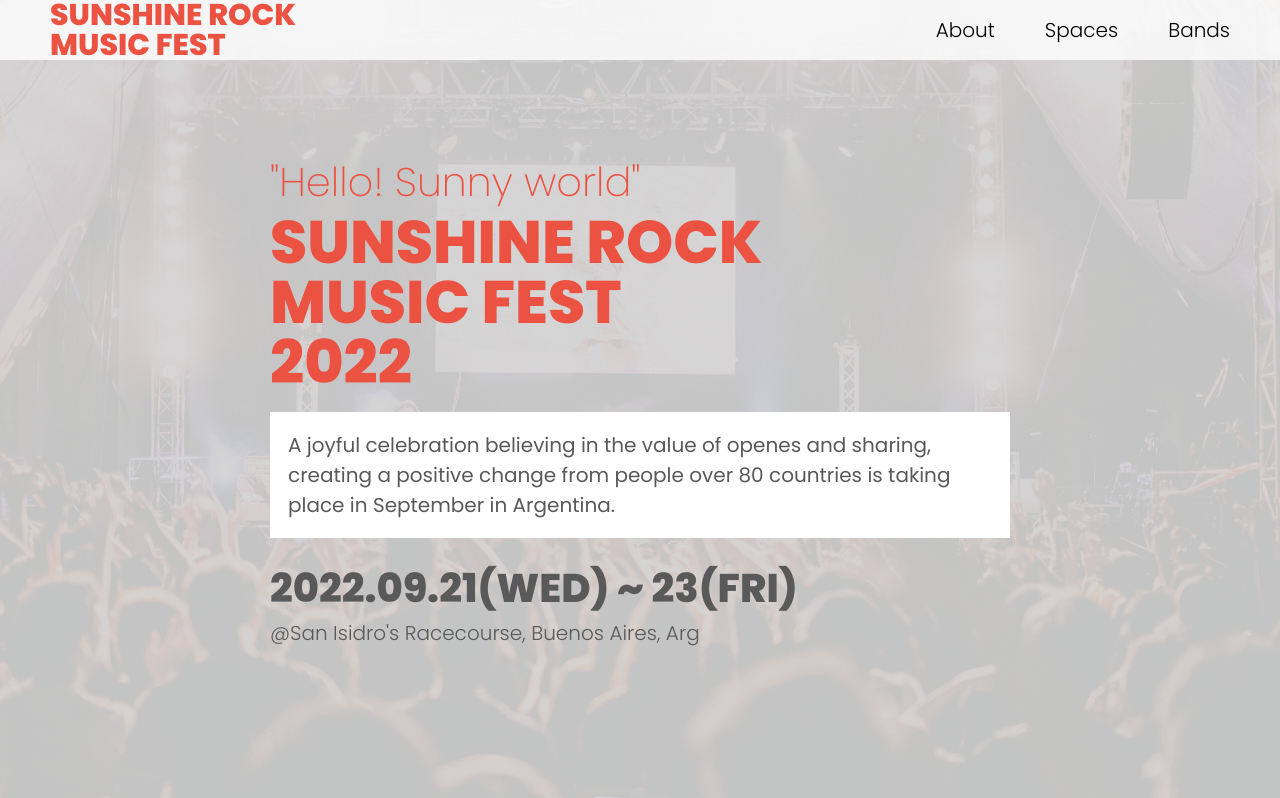
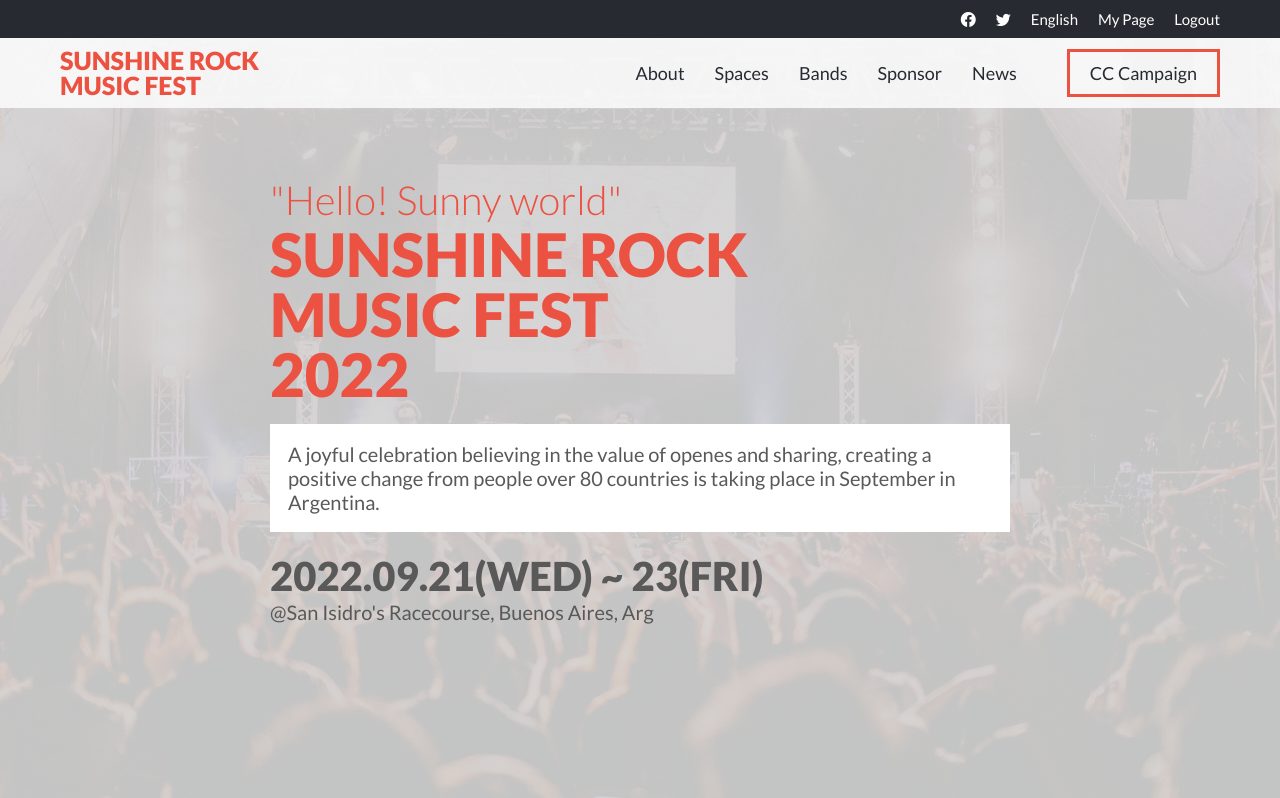
Before and after one commit to KaskMIL/spring_concert, a website: page index.html in a window 1280 px wide. Shown: the top 798 px of the page. Drawn offline with nearby package versions, Linux system fonts and the light colour scheme; a web font is replaced by a local one.

Commit message:
Fix header desktop version

```diff
--- a/index.html
+++ b/index.html
@@ -14,6 +14,16 @@
 <body>
   <header>
     <nav class="mobile-nav" id="menu-nav-ham">
+      <section class="tools-nav">
+        <ul>
+          <li><a href="#"><i class="bi bi-facebook"></i></a></li>
+          <li><a href="#"><i class="bi bi-twitter"></i></a></li>
+          <li><a href="#">English</a></li>
+          <li><a href="#">My Page</a></li>
+          <li><a href="#">Logout</a></li>
+        </ul>
+      </section>
+      <section class="nav-desktop">
       <a href="#" id="menu-open-btn">
         <i class="bi bi-list"></i>
       </a>
@@ -22,7 +32,11 @@
         <li><a href="#intro">About</a></li>
         <li><a href="#spaces">Spaces</a></li>
         <li><a href="#bands">Bands</a></li>
+        <li><a href="#sponsor">Sponsor</a></li>
+        <li><a href="#news">News</a></li>
+        <li class="square"><a href="#">CC Campaign</a></li>
       </ul>
+    </section>
     </nav>
     <nav class="mobile-menu-off" id="menu-nav-open">
       <i class="bi bi-x-lg" id="menu-close-btn"></i>
@@ -81,6 +95,7 @@
     <section id="bands" class="presented-section">
       <h2>Bands Presented</h2>
       <div class="horizontal-bar"></div>
+      <section class="cards-container">
       <article class="band-container">
         <div class="grid-1">
           <img src="./images/arctic-monkeys.jpeg" alt="Arctic Monkeys">
@@ -154,6 +169,7 @@
         </div>
       </article>
     </section>
+    </section>
   </main>
   <script src="scripts.js"></script>
 </body>
--- a/scss/main.scss
+++ b/scss/main.scss
@@ -1,5 +1,6 @@
 @import url('https://fonts.googleapis.com/css2?family=Poppins:ital,wght@0,100;0,200;0,300;0,400;0,600;0,700;0,800;0,900;1,100;1,200;1,300;1,400;1,500;1,600;1,700;1,800;1,900&display=swap');
 @import url('https://fonts.googleapis.com/css2?family=Koulen&family=Pacifico&family=Permanent+Marker&family=Satisfy&display=swap');
+@import url('https://fonts.googleapis.com/css2?family=Lato:ital,wght@0,100;0,300;0,400;0,700;0,900;1,100;1,300;1,400;1,700;1,900&display=swap');
 
 html {
   box-sizing: border-box;
@@ -12,7 +13,7 @@ html {
 body {
   margin: 0;
   font-size: 1.6rem;
-  font-family: 'Poppins', sans-serif;
+  font-family: 'Lato', sans-serif;
 }
 
 h1,h2,h3,h4,p {
@@ -22,11 +23,10 @@ h1,h2,h3,h4,p {
 
 // Colors
 :root {
-  --purple-bg: #845ec2;
   --brown-bg: #595959;
-  --pinky-gray: #a5dcc0;
-  --orange-salmon: #ED6A6A;
   --orange-title: #ec5242;
+  --obscure: #272a31;
+  --lighty: #d3d3d3;
 }
 
 // Apply to body
@@ -39,21 +39,21 @@ h1,h2,h3,h4,p {
 header {
 
   .mobile-nav {
-    display: flex;
     background-color: rgba(255,255,255,0.8);
     position: fixed;
     top: 0;
     overflow: hidden;
     width: 100%;
-    padding: 0.5rem 2rem;
     font-size: 4rem;
 
-    .logo {
+    .tools-nav {
       display: none;
     }
 
-    ul {
+     .nav-desktop {
+       .logo,ul {
          display: none;
+       }
      }
 
     a {
@@ -106,6 +106,36 @@ header {
 
   @media screen and (min-width: 768px) {
     .mobile-nav {
+      .tools-nav {
+        background-color: var(--obscure);
+        display: flex;
+        justify-content: flex-end;
+        align-items: flex-start;
+
+        ul {
+          display: flex;
+          list-style-type: none;
+          margin: 0 6rem 0 0;
+          padding: 1rem 0;
+
+          li {
+            margin-left: 2rem;
+            display: flex;
+            transition: 0.5s;
+            a {
+              font-weight: 400;
+              font-size: 1.5rem;
+              color: white;
+            }
+          }
+
+          li:hover {
+            transform: scale(1.2);
+          }
+        }
+      }
+
+      .nav-desktop {
         #menu-open-btn {
           display: none;
         }
@@ -113,14 +143,14 @@ header {
         display: flex;
         justify-content: space-between;
         align-items: center;
-      padding: 0 5rem;
+        padding: 1rem 6rem;
 
         .logo {
           display: block;
-        font-size: 3rem;
-        font-weight: 800;
           color: var(--orange-title);
-        line-height: 3rem;
+          font-size: 2.5rem;
+          font-weight: 900;
+          line-height: 2.5rem;
         }
 
         ul {
@@ -130,16 +160,40 @@ header {
           display: flex;
 
           li {
-          font-weight: 300;
-          font-size: 2rem;
-          margin-left: 5rem;
+            margin-left: 3rem;
+            display: flex;
+            align-items: center;
+
+            a {
+              font-weight: 400;
+              font-size: 1.8rem;
+              color: var(--obscure);
             }
           }
 
-      a:hover {
+          .square {
+            border: 0.3rem solid var(--orange-title);
+            padding: 1rem 2rem;
+            margin-left: 5rem;
+          }
+
+          li:hover {
+            a {
               color: var(--orange-title);
             }
           }
+
+          .square:hover {
+            background-color: var(--orange-title);
+            cursor: pointer;
+            a {
+              color: white;
+            }
+          }
+        }
+      }
+    }
+
   }
 }
 
@@ -156,7 +210,7 @@ main {
 
     h1 {
       font-size: 6rem;
-      font-weight: 800;
+      font-weight: 900;
       color: var(--orange-title);
       line-height: 6rem;
       order: 1;
@@ -167,7 +221,7 @@ main {
     h2 {
       order: 0;
       font-size: 4rem;
-      font-weight: 200;
+      font-weight: 300;
       color: var(--orange-title);
       margin-left: 2rem;
     }
@@ -194,7 +248,7 @@ main {
     h4 {
       order: 4;
       font-size: 3rem;
-      font-weight: 300;
+      font-weight: 400;
       color: var(--brown-bg);
       margin-left: 2rem;
     }
@@ -375,4 +429,33 @@ main {
       }
     }
   }
+
+  @media screen and (min-width: 998px) {
+    .cards-container {
+      display: flex;
+      flex-wrap: wrap;
+
+      .band-container {
+        width: 45%;
+
+        .grid-2 {
+          flex-basis: 50%;
+
+          h3 {
+            font-size: 2rem;
           }
+
+          h4 {
+            font-size: 1.5rem;
+            line-height: 1.5rem;
+          }
+
+          p {
+            font-size: 1.4rem;
+            line-height: 1.5rem;
+          }
+        }
+      }
+    }
+  }
+}
```
Also changed, not shown: dist/css/main.css, 2 other files. Lines whose indentation alone changed are shown as unchanged.
